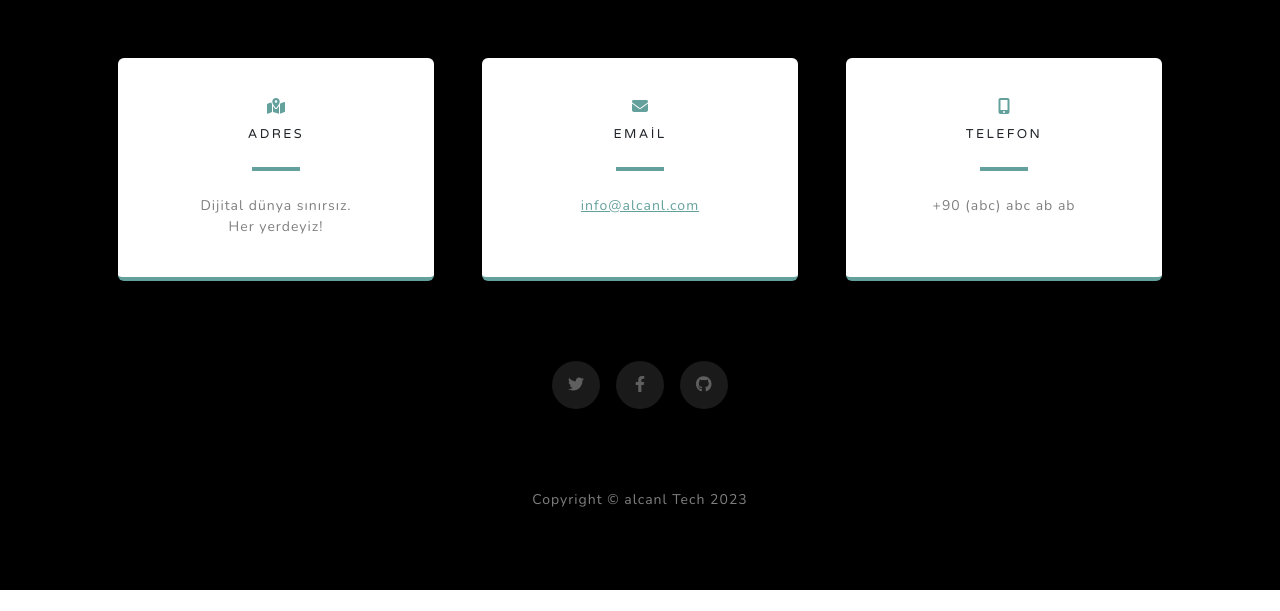
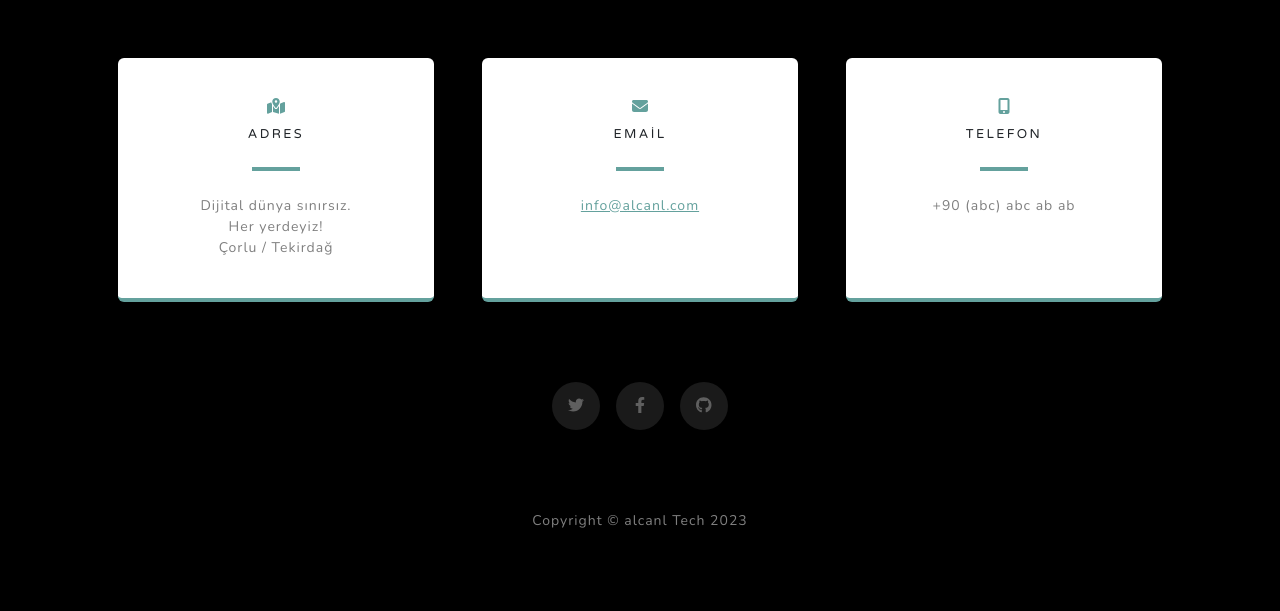
Before and after one commit to alcanl/my-first-static-web-app, a website: page src/index.html in a window 1280 px wide. Shown: the part 3418-4029 px from the top of the page. Before the commit the page ends 4008 px from the top, so only its background shows below. Drawn offline with nearby package versions, Linux system fonts and the light colour scheme.

Commit message:
adress line added

```diff
--- a/src/index.html
+++ b/src/index.html
@@ -6,7 +6,7 @@
         <meta name="description" content="Trakya Dijital Çözümler" />
         <meta name="author" content="Alican Keçici"/>
         <meta name="keywords" content="çorlu, tekirdağ, web, yazılım, web sitesi, software, mobil, dijital, bilişim, uygulama, aplikasyon, android, e-ticaret, online, lüleburgaz, edirne, kırklareli, çerkezköy, tasarım, dijital çözüm"/>
-        <title>Dijital Çözümler</title>
+        <title>Trakya Dijital Çözümler</title>
         <link rel="icon" type="image/x-icon" href="assets/favicon.ico" />
         <!-- Font Awesome icons (free version)-->
         <script src="https://use.fontawesome.com/releases/v6.3.0/js/all.js" crossorigin="anonymous"></script>
@@ -169,7 +169,7 @@
                                 <i class="fas fa-map-marked-alt text-primary mb-2"></i>
                                 <h4 class="text-uppercase m-0">Adres</h4>
                                 <hr class="my-4 mx-auto" />
-                                <div class="small text-black-50">Dijital dünya sınırsız.<br>Her yerdeyiz!</div>
+                                <div class="small text-black-50">Dijital dünya sınırsız.<br>Her yerdeyiz!<br>Çorlu / Tekirdağ</div>
                             </div>
                         </div>
                     </div>
```
